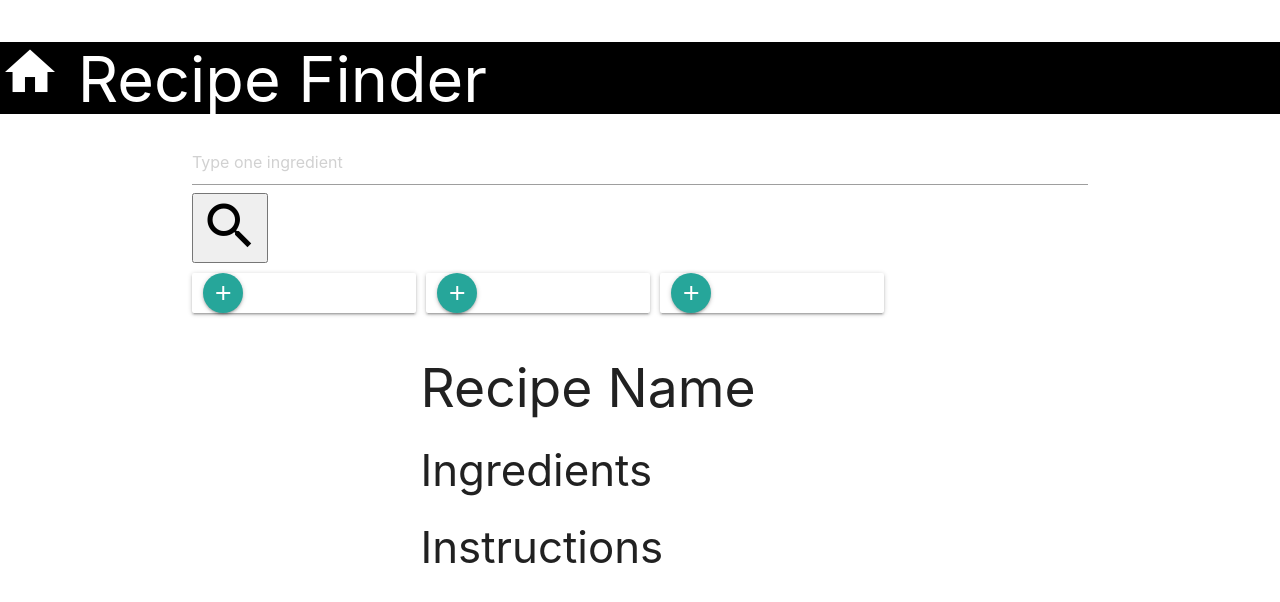
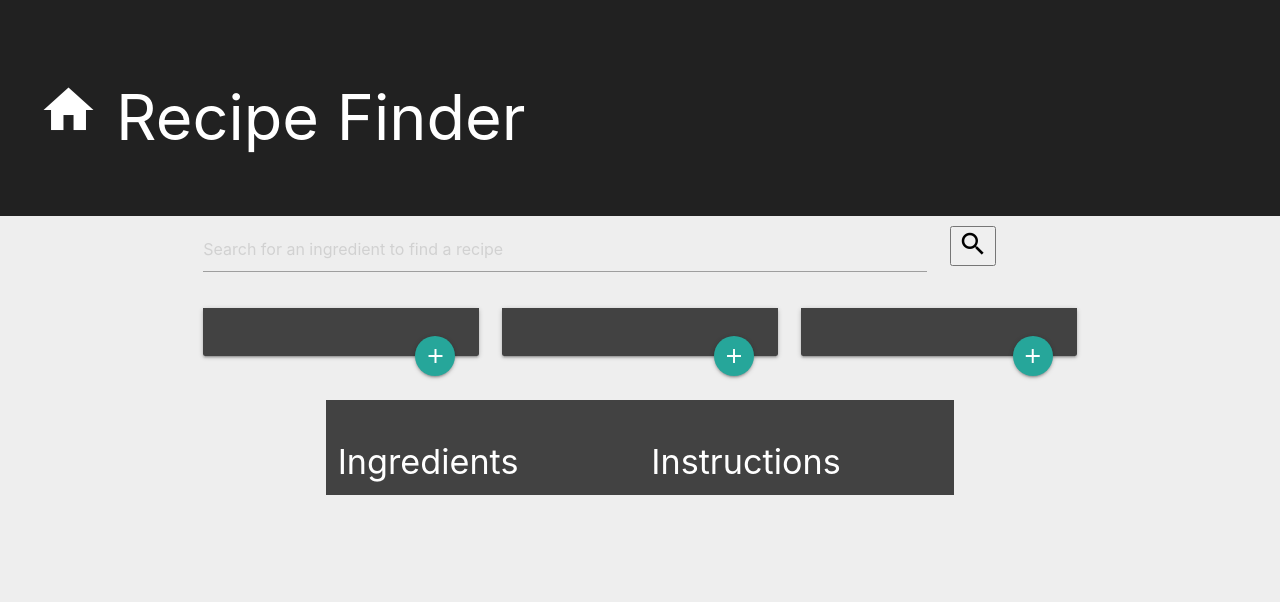
Before and after one commit to courtneycaputo/recipe-finder, a plain HTML site: page index.html in a window 1280 px wide. Drawn offline with nearby package versions, Linux system fonts and the light colour scheme.

Commit message:
update card styling and add logic so image doesn't repeat on new search

```diff
--- a/assets/css/style.css
+++ b/assets/css/style.css
@@ -1,8 +1,43 @@
-header {
-    background-color: 212529;
+
+
+
+.hero {
+    background-color: #212121;
+    padding: 3% 3%;
+    color: white;
 }
 
-.custom-card {
-    margin: 10px;
-    padding: 5px;
+.container1{
+    margin: 10px auto;
+    max-width: 1280px;
+    width: 90%;
 }
+
+/* .round-border{
+    border-radius: 10px;
+} */
+
+#recipe-name {
+    text-align: center;
+}
+
+/* #recipe-preview-cards {
+    display:none;
+} */
+
+/* #recipe-instruction {
+    display:none;
+} */
+
+
+@media only screen and (min-width: 601px) {
+    .container1 {
+      width: 85%;
+    }
+  }
+
+  @media only screen and (min-width: 993px) {
+    .container1 {
+      width: 70%;
+    }
+  }
--- a/assets/js/script.js
+++ b/assets/js/script.js
@@ -1,17 +1,23 @@
-var instructionSummaryElement = document.getElementById("instruction-summary")
+var instructionSummaryElement = document.getElementById("instruction-summary");
+var recipeName = document.getElementById("recipe-name"); // added this
 var searchButton = document.getElementById("search-ingredients");
-var searchInput = document.getElementById("search-input")
-var ingredientList = document.getElementById("ingredient-list")
+var searchInput = document.getElementById("search-input");
+var ingredientList = document.getElementById("ingredient-list");
 var recipeOne = document.getElementById("recipe-1");
 var recipeTwo = document.getElementById("recipe-2");
 var recipeThree = document.getElementById("recipe-3");
 var choiceOne = document.getElementById("choice-one");
 var choiceTwo = document.getElementById("choice-two");
 var choiceThree = document.getElementById("choice-three");
+var imageOne = document.getElementById("image-one"); // added this
+var imageTwo = document.getElementById("image-two"); // added this
+var imageThree = document.getElementById("image-three"); // added this
 
 
 
-const API_KEY = "1439e62e740141f497d83fcd52f527bf";
+// const API_KEY = "1439e62e740141f497d83fcd52f527bf";
+const API_KEY = "a50ea598efc440d3a1a454e5e818fc69";
+
 
 
 searchButton.addEventListener("click", function(event) {
@@ -29,37 +35,60 @@ function getSearch (search) {
     let ingredientsURL = `https://api.spoonacular.com/recipes/findByIngredients?ingredients=${search}&number=3&apiKey=${API_KEY}`;
 fetch(ingredientsURL).then(function(response) {
     return response.json()
-}).then (function(object) {
+}).then
+
+    // first uncomment the #recipe-preview-cards in css
+    // function show() {
+    //     var recipePreview = document.getElementById("recipe-preview-cards");
+    //     if (recipePreview.style.display=== "none"){
+    //         recipePreview.style.display = "visible";
+    //     }
+    //     else {
+    //         recipePreview.style.display = "none";
+    //     }
+    // }
+
+    (function(object) {
     //for(var i=0; i < object.length; i++) {
     console.log(object);
-    //console.log(object[i].id)
-    //console.log(object[i].title)
+    // console.log(object[i].id)
+    // console.log(object[i].title)
     recipeOne.textContent = "";
     recipeTwo.textContent = "";
     recipeThree.textContent = "";
-    var h2El = document.createElement("h2");
+    // need to figure out how to get the images to not repeat
+    imageOne.innerHTML= " "; // added this
+    imageTwo.innerHTML = " "; // added this
+    imageThree.innerHTML = " "; // added this
+
+    var h2El = document.createElement("p");
     var imgEl = document.createElement("img");
+    imgEl.src = object[0].image;
     h2El.textContent = object[0].title;
-    imgEl.src = object[0].image;
-    recipeOne.appendChild(imgEl);
+    // imageOne.innerHTML = "<img src='" + object[0].image +"'>";
+    imageOne.appendChild(imgEl); // changed to imageOne instead of recipeOne
     recipeOne.appendChild(h2El);
 
-    var h2El = document.createElement("h2");
+    var h2El = document.createElement("p");
     var imgEl = document.createElement("img");
     imgEl.src = object[1].image;
     h2El.textContent = object[1].title;
-    recipeTwo.appendChild(imgEl);
+    // imageTwo.innerHTML = "<img src='" + object[1].image +"'>";
+    imageTwo.appendChild(imgEl); // changed to imageOne instead of recipeOne
     recipeTwo.appendChild(h2El);
 
-    var h2El = document.createElement("h2");
+    var h2El = document.createElement("p");
     var imgEl = document.createElement("img");
     imgEl.src = object[2].image;
     h2El.textContent = object[2].title;
-    recipeThree.appendChild(imgEl);
+    // imageThree.innerHTML = "<img src='" + object[2].image +"'>";
+    imageThree.appendChild(imgEl); // changed to imageOne instead of recipeOne
     recipeThree.appendChild(h2El);
     //}
     getID(object[0].id)
     })
+
+
 }
 
 /*
@@ -91,6 +120,9 @@ fetch(apiURL).then(function(response) {
 }).then (function(object) {
     console.log(object);
     console.log(object.instructions)
+
+    ingredientList.textContent = ""; // added this to stop ingredients showing twice
+
     var ingredients = object.extendedIngredients
     for(var i=0; i < ingredients.length; i++) {
         // This statement will run each time the loop is executed
@@ -101,6 +133,7 @@ fetch(apiURL).then(function(response) {
       }
 
     instructionSummaryElement.innerHTML = object.instructions
+    recipeName.innerHTML = object.title // added this
 })
 }
 
--- a/index.html
+++ b/index.html
@@ -9,50 +9,87 @@
     <link href="https://fonts.googleapis.com/icon?family=Material+Icons" rel="stylesheet">
     <title>Recipe Finder</title>
 </head>
-<body>
+<body class="grey lighten-3">
 
-    <header class="black white-text">
+    <header class="hero">
         <h1><a href="#"><i class="medium material-icons white-text">home</i></a> Recipe Finder</h1>
     </header>
 
 
     <main>
-        <section class="container">
-            <div>
-                <input type="text" class="search-input" id="search-input" name="ingredients"
-                        placeholder="Type one ingredient" aria-label="Search">
-                <button class="search-btn" id="search-ingredients"><i class="medium material-icons">search</i></button>
-            </div>
+        <section class="container1">
 
-            <div class="row" id="recipe-preview-cards">
-                <div class="card col m3 custom-card">
-                    <button class="btn-floating waves-effect waves-light" id="choice-one"><i class="material-icons">add</i></button>
-                    <div id="recipe-1"></div>
+            <!-- Ingredient searchbar -->
+            <div class="row">
+                <div class="col m10">
+                    <input type="text" class="search-input spacing" id="search-input" name="ingredients" placeholder="Search for an ingredient to find a recipe" aria-label="Search">
                 </div>
-
-                <div class="card col m3 custom-card">
-                    <button class="btn-floating waves-effect waves-light" id="choice-two"><i class="material-icons">add</i></button>
-                    <div id="recipe-2"></div>
-                </div>
-
-                <div class="card col m3 custom-card">
-                    <button class="btn-floating waves-effect waves-light" id="choice-three"><i class="material-icons">add</i></button>
-                    <div id="recipe-3"></div>
+                <div class="col m2">
+                    <button class="search-btn" id="search-ingredients"><i class="small material-icons">search</i></button>
                 </div>
             </div>
 
-            <div class="container" id="recipe-instruction">
-                <div class="container" id="recipe-ingredients">
-                    <h2>Recipe Name</h2>
-                    <h3>Ingredients</h3>
-                    <ul id="ingredient-list">
-                    </ul>
+            <!-- Recipe Previews Displayed Upon Search -->
+            <div class="row" id="recipe-preview-cards">
+
+                <!-- Recipe 1 -->
+                <div class="col m4">
+                    <div class="card">
+                        <a class="btn-floating halfway-fab waves-effect waves-light"><i class="material-icons">add</i></a>
+                        <div class="card-image" id="image-one">
+
+                        </div>
+
+                        <div class="card-content grey darken-3 white-text" id="recipe-1">
+                        </div>
+
+                    </div>
                 </div>
 
-                <div class="container" id="instructions">
-                    <h3>Instructions</h3>
-                    <p id="instruction-summary"></p>
+                <!-- Recipe 2 -->
+                <div class="col m4">
+                    <div class="card">
+                        <a class="btn-floating halfway-fab waves-effect waves-light"><i class="material-icons">add</i></a>
+                        <div class="card-image" id="image-two">
+                        </div>
+
+                        <div class="card-content grey darken-3 white-text" id="recipe-2">
+                        </div>
+
+                    </div>
                 </div>
+
+                <!-- Recipe 3 -->
+                <div class="col m4">
+                    <div class="card">
+                        <a class="btn-floating halfway-fab waves-effect waves-light"><i class="material-icons">add</i></a>
+                        <div class="card-image" id="image-three">
+                        </div>
+
+                        <div class="card-content grey darken-3 white-text" id="recipe-3">
+                        </div>
+
+                    </div>
+                </div>
+
+            </div>
+
+            <!-- Chosen Recipe Ingredients & Instructions -->
+            <div class="container grey darken-3 white-text" id="recipe-instruction">
+                <h3 class="row" id="recipe-name"></h3>
+
+                <section class="row">
+                    <div class="container col m6" id="recipe-ingredients">
+
+                        <h4>Ingredients</h4>
+                        <ul id="ingredient-list"></ul>
+                    </div>
+
+                    <div class="container col m6" id="instructions">
+                        <h4>Instructions</h4>
+                        <p id="instruction-summary"></p>
+                    </div>
+                </section>
             </div>
 
         </section>
```
Also changed, not shown: 2 other files.
